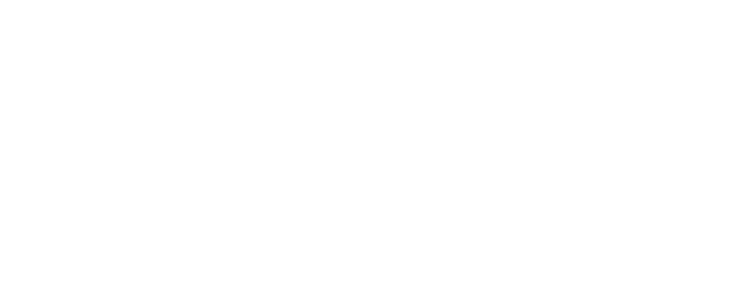
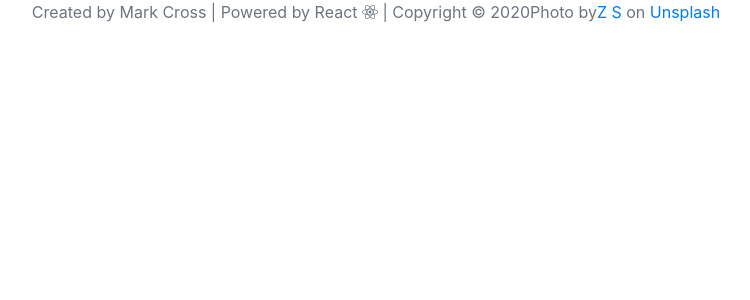
Before and after one commit to markdcross/react-portfolio, a React (Create React App) app: page /portfolio in a window 1280 px wide. Shown: the top 300 px of the page, without its empty margins (264-1014 px from the left). Built offline with nearby package versions, Linux system fonts and the light colour scheme.

Commit message:
Footer added

```diff
--- a/public/index.html
+++ b/public/index.html
@@ -10,34 +10,24 @@
       content="Web site created using create-react-app"
     />
     <link rel="apple-touch-icon" href="%PUBLIC_URL%/logo192.png" />
-    <!--
-      manifest.json provides metadata used when your web app is installed on a
-      user's mobile device or desktop. See https://developers.google.com/web/fundamentals/web-app-manifest/
-    -->
+
     <link rel="manifest" href="%PUBLIC_URL%/manifest.json" />
-    <!--
-      Notice the use of %PUBLIC_URL% in the tags above.
-      It will be replaced with the URL of the `public` folder during the build.
-      Only files inside the `public` folder can be referenced from the HTML.
 
-      Unlike "/favicon.ico" or "favicon.ico", "%PUBLIC_URL%/favicon.ico" will
-      work correctly both with client-side routing and a non-root public URL.
-      Learn how to configure a non-root public URL by running `npm run build`.
-    -->
-    <title>React App</title>
+    <link
+      rel="stylesheet"
+      href="https://cdnjs.cloudflare.com/ajax/libs/animate.css/4.1.1/animate.min.css"
+    />
+
+    <link
+      rel="stylesheet"
+      href="https://cdnjs.cloudflare.com/ajax/libs/font-awesome/5.15.1/css/all.min.css"
+      integrity="sha512-+4zCK9k+qNFUR5X+cKL9EIR+ZOhtIloNl9GIKS57V1MyNsYpYcUrUeQc9vNfzsWfV28IaLL3i96P9sdNyeRssA=="
+      crossorigin="anonymous"
+    />
+
+    <title>Mark Cross's Portfolio</title>
   </head>
   <body>
-    <noscript>You need to enable JavaScript to run this app.</noscript>
     <div id="root"></div>
-    <!--
-      This HTML file is a template.
-      If you open it directly in the browser, you will see an empty page.
-
-      You can add webfonts, meta tags, or analytics to this file.
-      The build step will place the bundled scripts into the <body> tag.
-
-      To begin the development, run `npm start` or `yarn start`.
-      To create a production bundle, use `npm run build` or `yarn build`.
-    -->
   </body>
 </html>
--- a/src/App.css
+++ b/src/App.css
@@ -1,38 +1,3 @@
-.App {
-  text-align: center;
+.credits {
+  justify-content: center;
 }
-
-.App-logo {
-  height: 40vmin;
-  pointer-events: none;
-}
-
-@media (prefers-reduced-motion: no-preference) {
-  .App-logo {
-    animation: App-logo-spin infinite 20s linear;
-  }
-}
-
-.App-header {
-  background-color: #282c34;
-  min-height: 100vh;
-  display: flex;
-  flex-direction: column;
-  align-items: center;
-  justify-content: center;
-  font-size: calc(10px + 2vmin);
-  color: white;
-}
-
-.App-link {
-  color: #61dafb;
-}
-
-@keyframes App-logo-spin {
-  from {
-    transform: rotate(0deg);
-  }
-  to {
-    transform: rotate(360deg);
-  }
-}
--- a/src/App.js
+++ b/src/App.js
@@ -1,10 +1,26 @@
 import './App.css';
+import Container from 'react-bootstrap/Container';
+import React, { useState, useEffect } from 'react';
+import { BrowserRouter as Router, Switch, Route } from 'react-router-dom';
+// import NavBar from './components/layout/NavBar';
+// import Home from './components/pages/Home';
+// import Portfolio from './components/pages/Portfolio';
+import Footer from './components/layout/Footer';
 
 function App() {
   return (
-    <div className="App">
-
-    </div>
+    <Router>
+      <Container>
+        {/* <NavBar /> */}
+        {/* <Switch> */}
+        {/* <Route exact path='/'> */}
+        {/* <Home /> */}
+        {/* </Route> */}
+        {/* <Route exact path='/portfolio' component={Portfolio} /> */}
+        {/* </Switch> */}
+        <Footer />
+      </Container>
+    </Router>
   );
 }
 
--- /dev/null
+++ b/src/components/layout/Footer.js
@@ -0,0 +1,24 @@
+import React from 'react';
+import Row from 'react-bootstrap/Row';
+
+const Footer = () => {
+  return (
+    <Row className='credits'>
+      <p className='text-center text-muted'>
+        Created by Mark Cross | Powered by React&nbsp;
+        <i className='fab fa-react'></i> | Copyright © 2020
+      </p>
+      <span className='text-center text-muted'>
+        Photo by
+        <a href='https://unsplash.com/@kovacsz1?utm_source=unsplash&amp;utm_medium=referral&amp;utm_content=creditCopyText'>
+          Z S
+        </a>
+        &nbsp;on&nbsp;
+        <a href='https://unsplash.com/?utm_source=unsplash&amp;utm_medium=referral&amp;utm_content=creditCopyText'>
+          Unsplash
+        </a>
+      </span>
+    </Row>
+  );
+};
+export default Footer;
--- a/src/index.js
+++ b/src/index.js
@@ -1,6 +1,8 @@
 import React from 'react';
 import ReactDOM from 'react-dom';
 import App from './App';
+import 'bootstrap/dist/css/bootstrap.min.css';
+
 
 ReactDOM.render(
   <React.StrictMode>
```
Also changed, not shown: 1 other file (tests, documents, lock files or other folders).
